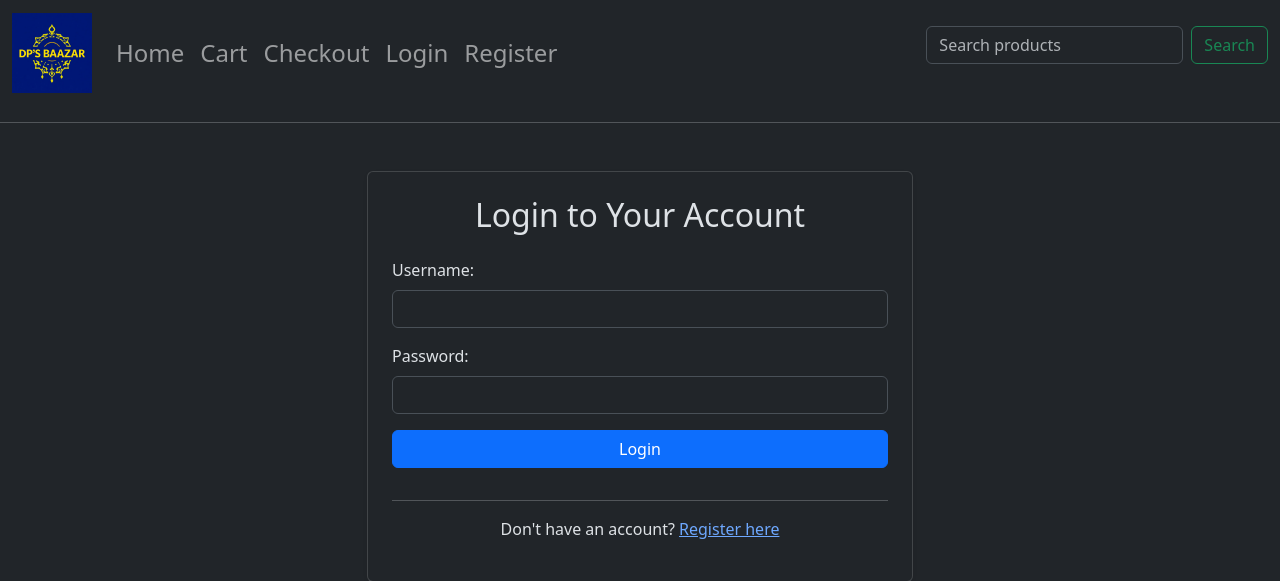
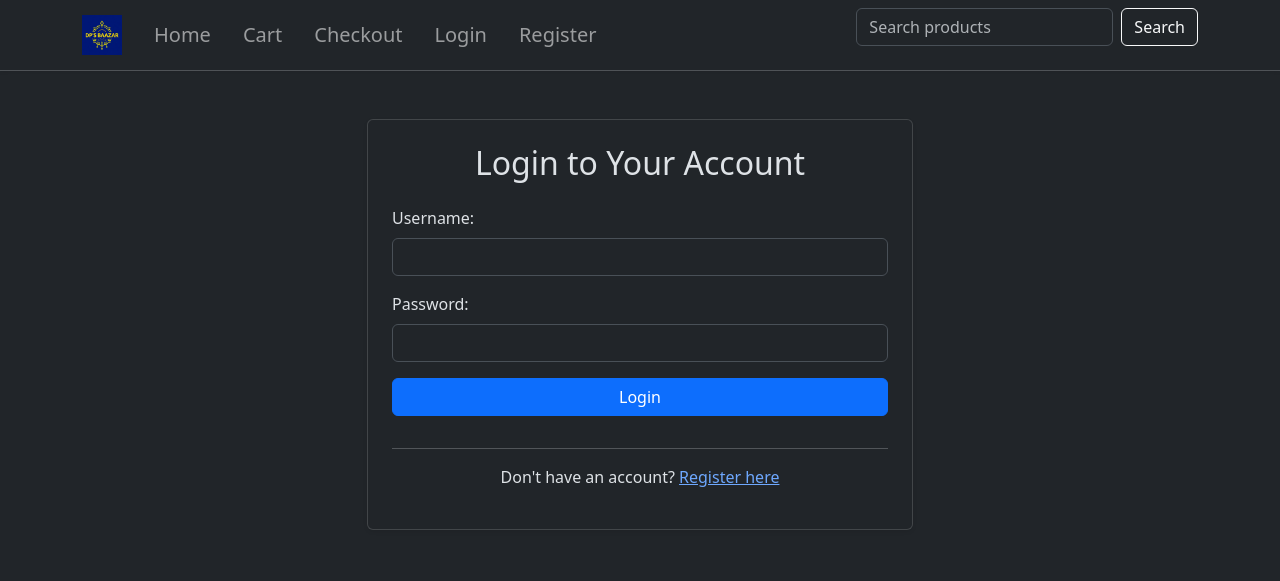
Before and after one commit to dhyan2815/DP-s-Baazar-Basic-Ecommerce-site, a Django app: page / in a window 1280 px wide. Shown: the top 581 px of the page. Run offline with Django 5.2, Linux system fonts and the light colour scheme.

Commit message:
update navbar

```diff
--- a/templates/includes/navbar.html
+++ b/templates/includes/navbar.html
@@ -6,33 +6,32 @@
 
     <link rel="shortcut icon" href="\static\favicon.ico" type="image/x-icon">
 
-<nav class="navbar navbar-expand-lg navbar-dark bg-dark">
-    <div class="container-fluid">
+    <nav class="navbar navbar-expand-lg navbar-dark bg-dark shadow-sm">
+        <div class="container">
             <a class="navbar-brand" href="{% url 'product_list' %}">
-            <img src="{% static "DP's Baazar logo.jpg" %}" alt="Logo"
-            class="img-fluid" style="height: 80px;">
+                <img src="{% static "DP's Baazar logo.jpg" %}" alt="Logo" class="img-fluid" style="height: 40px;">
             </a>
             <button class="navbar-toggler" type="button" data-bs-toggle="collapse" data-bs-target="#navbarNav" aria-controls="navbarNav" aria-expanded="false" aria-label="Toggle navigation">
                 <span class="navbar-toggler-icon"></span>
             </button>
             <div class="collapse navbar-collapse" id="navbarNav">
                 <ul class="navbar-nav me-auto mb-2 mb-lg-0">
-                <li class="nav-item"><a class="nav-link fs-4" href="{% url 'product_list' %}">Home</a></li>
-                <li class="nav-item"><a class="nav-link fs-4" href="{% url 'cart_detail' %}">Cart</a></li>
-                <li class="nav-item"><a class="nav-link fs-4" href="{% url 'create_order' %}">Checkout</a></li>
+                    <li class="nav-item"><a class="nav-link fs-5 mx-2" href="{% url 'product_list' %}">Home</a></li>
+                    <li class="nav-item"><a class="nav-link fs-5 mx-2" href="{% url 'cart_detail' %}">Cart</a></li>
+                    <li class="nav-item"><a class="nav-link fs-5 mx-2" href="{% url 'create_order' %}">Checkout</a></li>
                     {% if user.is_authenticated %}
-                    <li class="nav-item"><a class="nav-link fs-4" href="{% url 'profile' %}">My Profile</a></li>
-                    <li class="nav-item"><a class="nav-link fs-4" href="{% url 'logout' %}">Logout</a></li>
+                        <li class="nav-item"><a class="nav-link fs-5 mx-2" href="{% url 'profile' %}">My Profile</a></li>
+                        <li class="nav-item"><a class="nav-link fs-5 mx-2" href="{% url 'logout' %}">Logout</a></li>
                     {% else %}
-                    <li class="nav-item"><a class="nav-link fs-4" href="{% url 'login' %}">Login</a></li>
-                    <li class="nav-item"><a class="nav-link fs-4" href="{% url 'register' %}">Register</a></li>
+                        <li class="nav-item"><a class="nav-link fs-5 mx-2" href="{% url 'login' %}">Login</a></li>
+                        <li class="nav-item"><a class="nav-link fs-5 mx-2" href="{% url 'register' %}">Register</a></li>
                     {% endif %}
                 </ul>
-            <form class="d-flex" method="get" action="{% url 'search' %}">
+                <form class="d-flex ms-auto" method="get" action="{% url 'search' %}">
                     <input class="form-control me-2" type="search" name="q" placeholder="Search products" aria-label="Search">
-                <button class="btn btn-outline-success" type="submit">Search</button>
+                    <button class="btn btn-outline-light" type="submit">Search</button>
                 </form>
             </div>
         </div>
     </nav>
-<hr>
+    <hr class="my-0">
```
Lines whose indentation alone changed are shown as unchanged.
